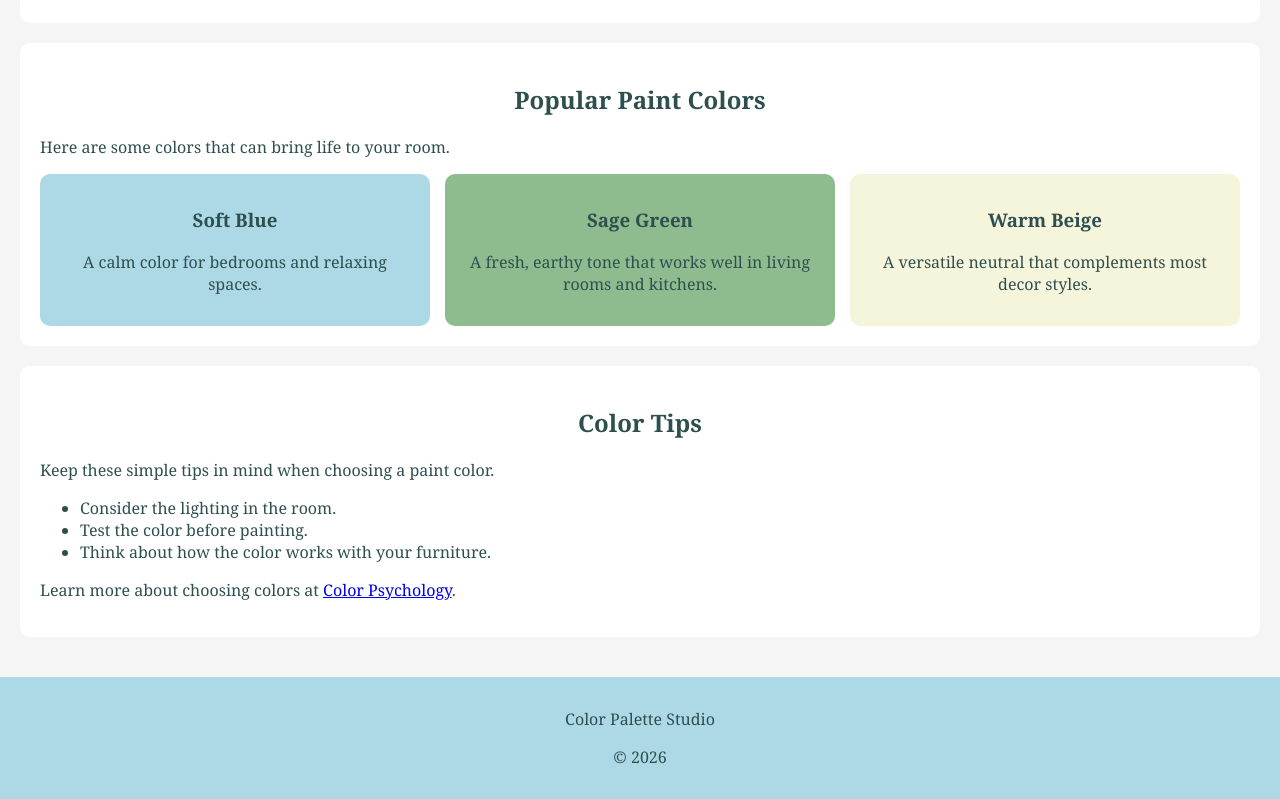
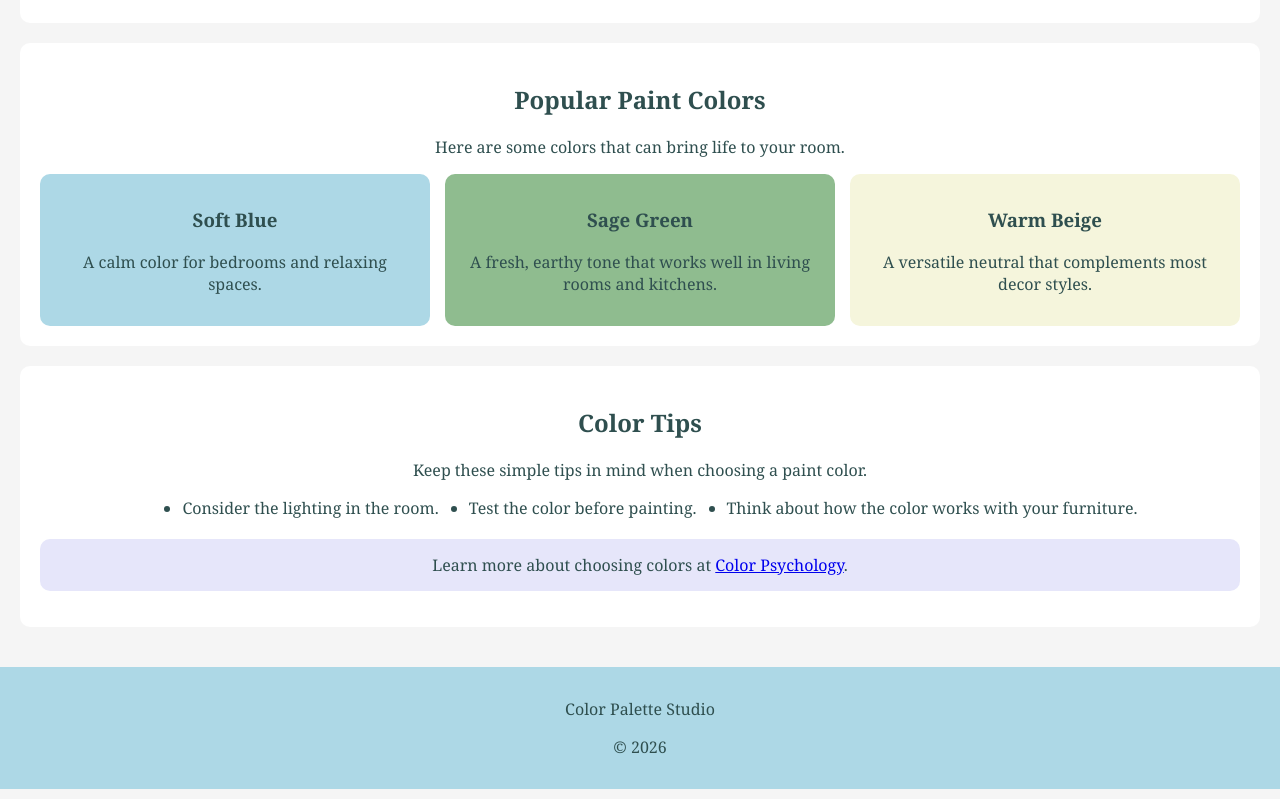
Before and after one commit to wgilder-pixel/Gilder-4-Build, a plain HTML site: page index.html in a window 1280 px wide. Shown: the part 1288-2087 px from the top of the page. Drawn offline with Linux system fonts and the light colour scheme.

Commit message:
Completed final look
FInal Design

```diff
--- a/index.html
+++ b/index.html
@@ -51,7 +51,7 @@
                 <li>Test the color before painting.</li>
                 <li>Think about how the color works with your furniture.</li>
             </ul>
-            <p>Learn more about choosing colors at
+            <p class="learn-more">Learn more about choosing colors at
             <a href="https://www.colorpsychology.org/" target="_blank">Color Psychology</a>.
             </p>
         </section>
--- a/style.css
+++ b/style.css
@@ -62,7 +62,24 @@ section {
 section h2 {
     text-align: center;
 }
-
+section ul {
+    display: flex;
+    flex-wrap: wrap;
+    gap: 30px;
+    width: fit-content;
+    margin: 0 auto;
+}
+section p {
+    text-align: center;
+    margin-top: 0;
+}
+.learn-more {
+    background-color: lavender;
+    padding: 15px;
+    text-align: center;
+    border-radius: 10px;
+    margin-top: 20px;
+}
 img {
     width: 100%;
     border-radius: 10px;
```
